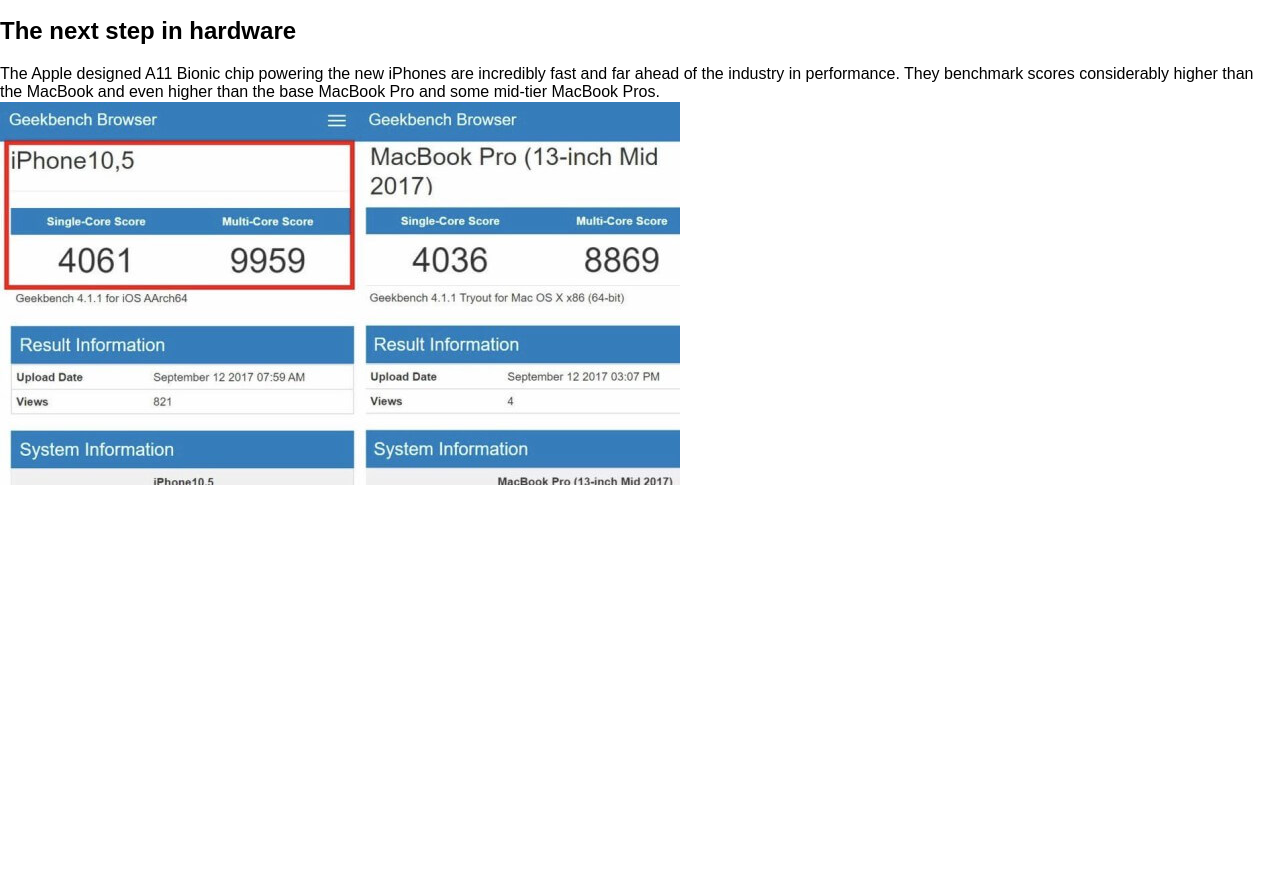
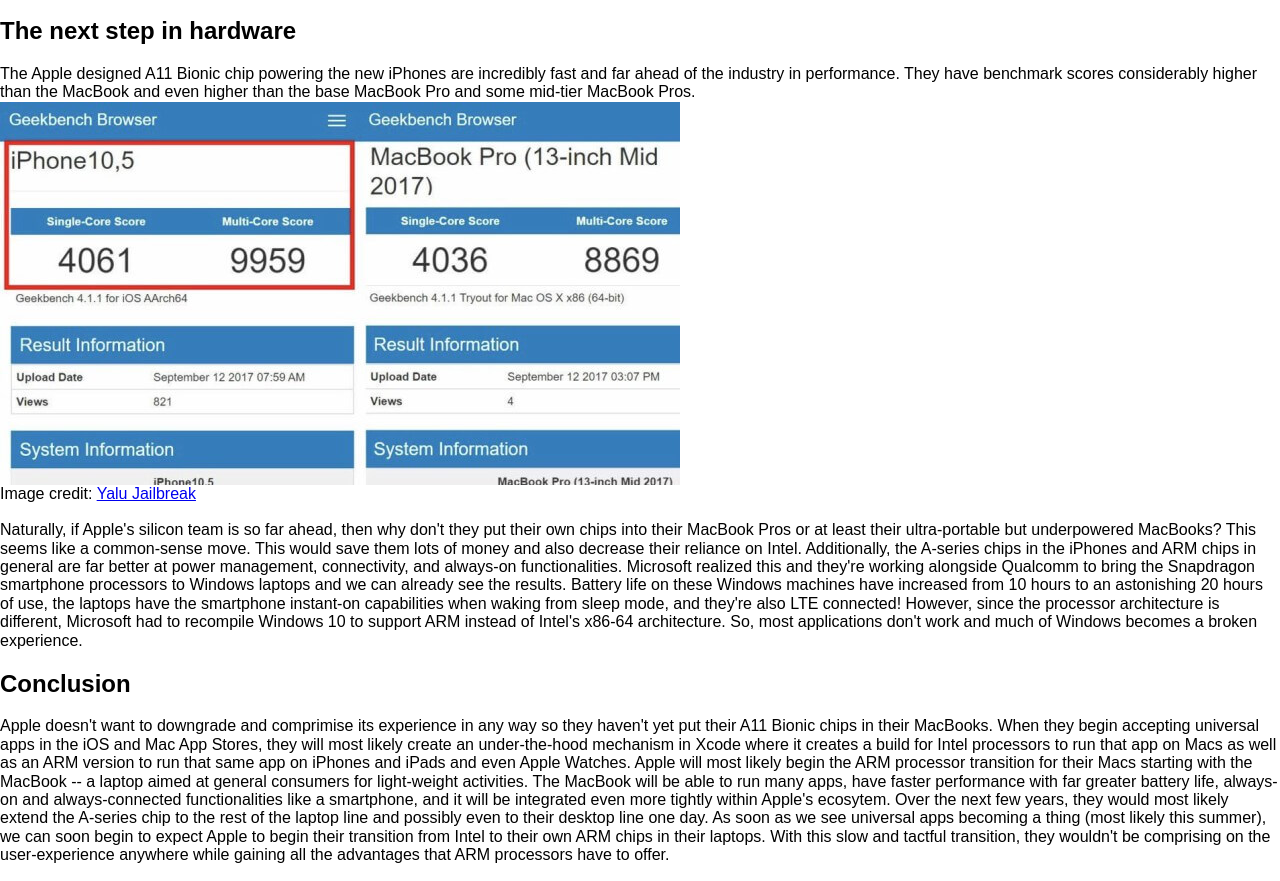
Before and after one commit to kri111/kri111.github.io, a plain HTML site: page assignment4/index.html in a window 1280 px wide. Shown: the part 516-1397 px from the top of the page. Before the commit the page ends 1017 px from the top, so only its background shows below. Drawn offline with nearby package versions, Linux system fonts and the light colour scheme.

Commit message:
fixed menu hyperlinks and completed blog

```diff
--- a/assignment4/index.html
+++ b/assignment4/index.html
@@ -8,9 +8,9 @@
 		<h1> Menu </h1>
 			<nav>
 				<ul>
-					<li> Menu </li>
-					<li> About </li>
-					<li> Contact </li>
+					<li> <a href="https://kri111.github.io/assignment4/"> Menu </a> </li>
+					<li> <a href="https://kri111.github.io/assignment4/"> About </a> </li>
+					<li> <a href="https://kri111.github.io/assignment4/"> Contact </a> </li>
 				</ul>
 			</nav>
 		<main>
@@ -39,9 +39,35 @@
 		<h2> The next step in hardware </h2>
 			<p>
 				The  Apple designed A11 Bionic chip powering the new iPhones are incredibly fast and far ahead of the industry in performance.
-				They benchmark scores considerably higher than the MacBook and even higher than the base MacBook Pro and some mid-tier
+				They have benchmark scores considerably higher than the MacBook and even higher than the base MacBook Pro and some mid-tier
 				MacBook Pros.
-				<img alt="The image shows the iPhone X benchmarking better single-core and multi-core scores in Geekbench." src="Benchmark.jpg"/>
+				<img alt="The image shows the iPhone X benchmarking better single-core and multi-core scores in Geekbench." src="Benchmark.jpg"/> <br>
+				Image credit: <a href="https://yalujailbreak.b-cdn.net/wp-content/uploads/2017/09/applea11vsmacbook-1.jpg">Yalu Jailbreak</a> <br><br>
+				Naturally, if Apple's silicon team is so far ahead, then why don't they put their own chips into their MacBook Pros or at least
+				their ultra-portable but underpowered MacBooks? This seems like a common-sense move. This would save them lots of money and also
+				decrease their reliance on Intel. Additionally, the A-series chips in the iPhones and ARM chips in general are far better at
+				power management, connectivity, and always-on functionalities. Microsoft realized this and they're working alongside
+				Qualcomm to bring the Snapdragon smartphone processors to Windows laptops and we can already see the results. Battery life on
+				these Windows machines have increased from 10 hours to an astonishing 20 hours of use, the laptops have the smartphone instant-on
+				capabilities when waking from sleep mode, and they're also LTE connected! However, since the processor architecture is different,
+				Microsoft had to recompile Windows 10 to support ARM instead of Intel's x86-64 architecture. So, most applications don't work and much
+				of Windows becomes a broken experience.
+			</p>
+		<h2> Conclusion </h2>
+			<p>
+				Apple doesn't want to downgrade and comprimise its experience in any way so they haven't yet
+				put their A11 Bionic chips in their MacBooks. When they begin accepting universal apps in the iOS
+				and Mac App Stores, they will most likely create an under-the-hood mechanism in Xcode where it creates
+				a build for Intel processors to run that app on Macs as well as an ARM version to run that same app on
+				iPhones and iPads and even Apple Watches. Apple will most likely begin the ARM processor transition for their
+				Macs starting with the MacBook -- a laptop aimed at general consumers for light-weight activities. The MacBook
+				will be able to run many apps, have faster performance with far greater battery life, always-on and always-connected
+				functionalities like a smartphone, and it will be integrated even more tightly within Apple's ecosytem. Over the
+				next few years, they would most likely extend the A-series chip to the rest of the laptop line and possibly even to
+				their desktop line one day. As soon as we see universal apps becoming a thing (most likely this summer), we can
+				soon begin to expect Apple to begin their transition from Intel to their own ARM chips in their laptops. With this slow
+				and tactful transition, they wouldn't be comprising on the user-experience anywhere while gaining all the advantages
+				that ARM processors have to offer.
 			</p>
 		<script src="https://ajax.googleapis.com/ajax/libs/jquery/3.2.1/jquery.min.js"></script>
 		<script src="phone.js"></script>
```
